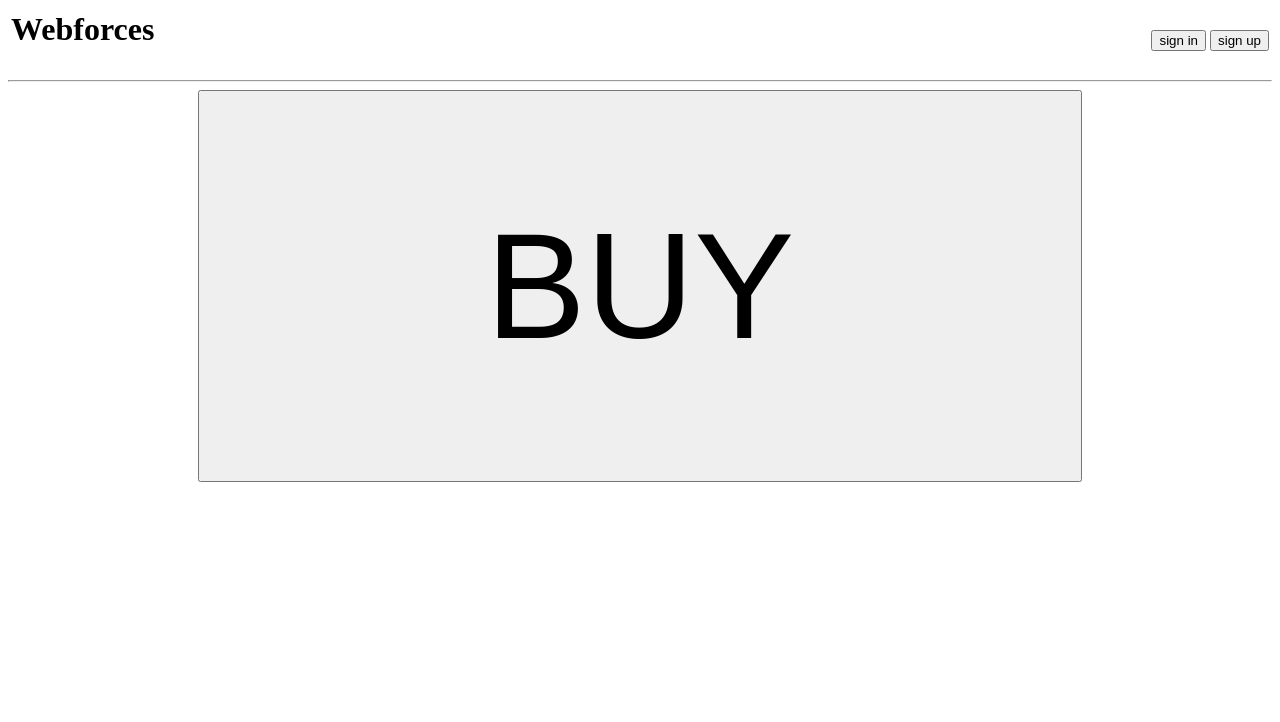
After one commit to aobolensk/webforces, a Django app: page /store/1/buy/ in a window 1280 px wide. The commit adds this page. Shown: the top 722 px of the page. Run offline with Django 3.2, Linux system fonts and the light colour scheme.

Commit message:
[Frontend] fixes, add buy_alg and alg pages

```diff
--- a/static/style.css
+++ b/static/style.css
@@ -40,3 +40,11 @@
     height:45%;
     resize:vertical;
 }
+
+#BuyButton {
+    width: 70%;
+    height: 50%;
+    font-size: 150px;
+    margin-left: 15%;
+    margin-right: 15%;
+}
--- /dev/null
+++ b/templates/alg_page.html
@@ -0,0 +1,5 @@
+{% extends 'base.html' %}
+
+{% block content %}
+<h1>ALGORITHM PAGE!</h1>
+{% endblock %}
--- /dev/null
+++ b/templates/buy_alg.html
@@ -0,0 +1,8 @@
+{% extends 'base.html' %}
+
+{% block content %}
+<form method="post">{% csrf_token %}
+    {{ form.as_p }}
+    <button type="submit" id="BuyButton">BUY</button>
+</form>
+{% endblock %}
--- a/templates/store.html
+++ b/templates/store.html
@@ -13,9 +13,9 @@
         <p>cost: {{ algorithm.cost }}</p>
 
         {% if algorithm.available == True %}
-            <a href="algs/{{ algorithm.alg_id }}">Go to algorithm page</a>
+            <a href="{{ algorithm.alg_id }}/alg">Go to algorithm page</a>
         {% else %}
-            <a href="buy/{{ algorithm.alg_id }}">Buy algorithm</a>
+            <a href="{{ algorithm.alg_id }}/buy">Buy algorithm</a>
         {% endif %}
     </div>
     <br>
--- a/webforces/forms.py
+++ b/webforces/forms.py
@@ -20,3 +20,7 @@ class UpdUserForm(forms.Form):
         label="", widget=forms.TextInput(attrs={'id': 'MiddleName', 'placeholder': 'Middle name'}))
     second_name = forms.CharField(
         label="", widget=forms.TextInput(attrs={'id': 'SecondName', 'placeholder': 'Second name'}))
+
+
+class BuyAlgForm(forms.Form):
+    pass
--- a/webforces/urls.py
+++ b/webforces/urls.py
@@ -27,7 +27,9 @@ urlpatterns = [
     path('api/', include('webforces.api.urls')),
     path('users/<str:user>/', views.UserView.as_view()),
     path('users/<str:user>/update/', views.UpdUserView.as_view()),
+    path('store/<int:alg_id>/alg/', views.AlgView.as_view()),
+    path('store/<int:alg_id>/buy/', views.BuyAlgView.as_view()),
     path('stats/', views.StatsView.as_view()),
     path('store/', views.StoreView.as_view()),
-    path('add_alg/', views.AddAlg.as_view()),
+    path('add_alg/', views.AddAlgView.as_view()),
 ]
--- a/webforces/views.py
+++ b/webforces/views.py
@@ -12,7 +12,7 @@ from loguru import logger
 from webforces.server.core import Core
 from webforces.server.structs import DBStatus, Algorithm
 from webforces.settings import GIT_REPO_LINK
-from webforces.forms import NewAlgForm, UpdUserForm
+from webforces.forms import BuyAlgForm, NewAlgForm, UpdUserForm
 
 
 @dataclass
@@ -152,7 +152,7 @@ class StoreView(MainPageView):
         if status != DBStatus.s_ok:
             messages.error(self.request, "Internal error: can not find current user!")
             return context
-        status, algorithms_list, availables = core.db.getAllAvailableAlgs(user.user_id)
+        status, algorithms_list, available_list = core.db.getAllAvailableAlgs(user.user_id)
         if status != DBStatus.s_ok:
             messages.error(self.request, "Internal error: can not get list of algorithms!")
             return context
@@ -160,12 +160,12 @@ class StoreView(MainPageView):
         for i in range(len(algorithms_list)):
             algorithms_preview_list.append(Algorithms_preview(algorithms_list[i].alg_id,
                                            algorithms_list[i].title, algorithms_list[i].description,
-                                           algorithms_list[i].cost, availables[i]))
+                                           algorithms_list[i].cost, available_list[i]))
         context["algorithms_preview_list"] = algorithms_preview_list
         return context
 
 
-class AddAlg(FormView):
+class AddAlgView(FormView):
     template_name = "add_alg.html"
     form_class = NewAlgForm
     success_url = '/store'
@@ -197,6 +197,37 @@ class AddAlg(FormView):
         else:
             messages.error(self.request, "Internal error: can not add algorithm to database!")
 
+        return super().form_valid(form)
+
+
+class AlgView(MainPageView):
+    template_name = "alg_page.html"
+
+
+class BuyAlgView(FormView):
+    template_name = "buy_alg.html"
+    form_class = BuyAlgForm
+    success_url = '/store'
+
+    def get_context_data(self, **kwargs):
+        context = super().get_context_data(**kwargs)
+        context["base_index"] = get_indexes(self.request.user)
+        context["git_repo_link"] = GIT_REPO_LINK
+        return context
+
+    def form_valid(self, form):
+        core = Core()
+        status, user = core.db.getUserByLogin(self.request.user.username)
+        if status != DBStatus.s_ok:
+            messages.error(self.request, "Internal error: can not find current user!")
+            return super().form_valid(form)
+
+        user.bound_ids.append(self.kwargs["alg_id"])
+        status = core.db.bindAlg(user)
+        if status == DBStatus.s_ok:
+            messages.info(self.request, 'New algorithm was successfully added!')
+        else:
+            messages.error(self.request, 'Internal error: can not buy algorithm!')
         return super().form_valid(form)
 
 
```
